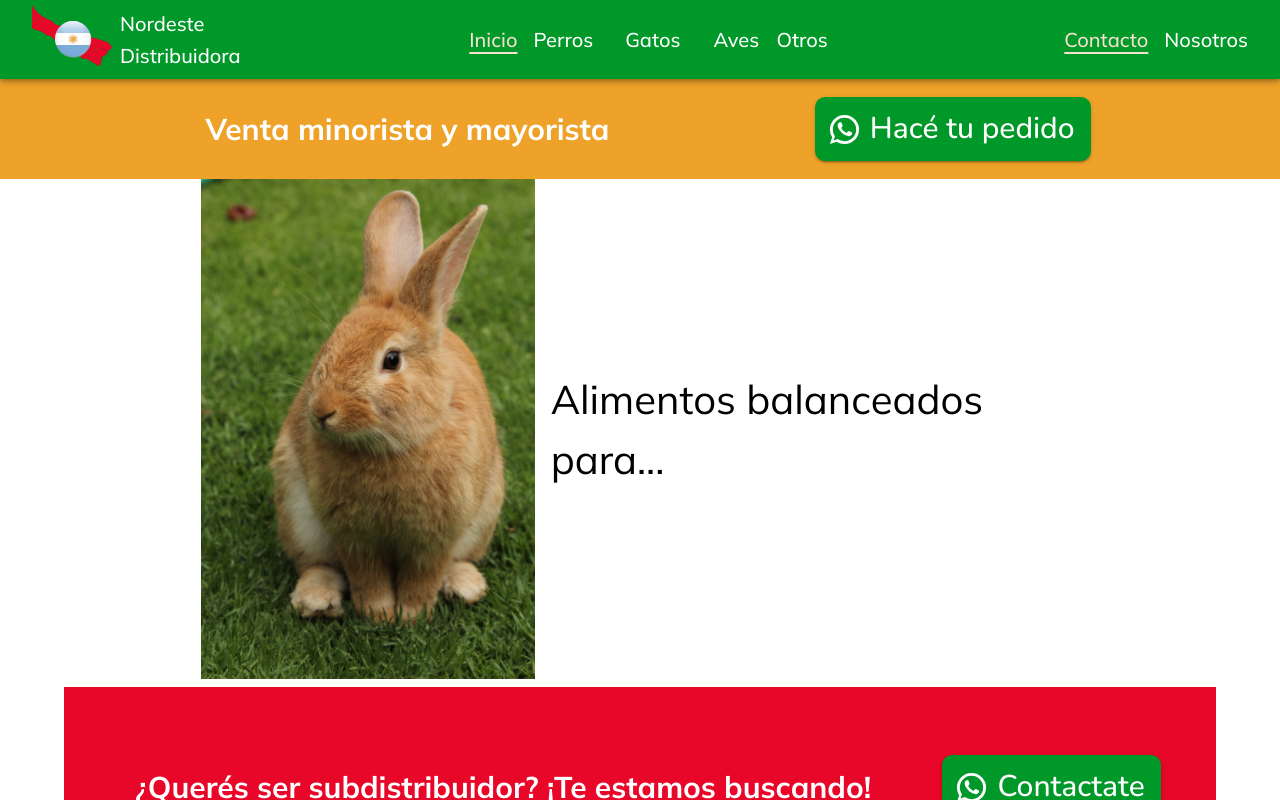
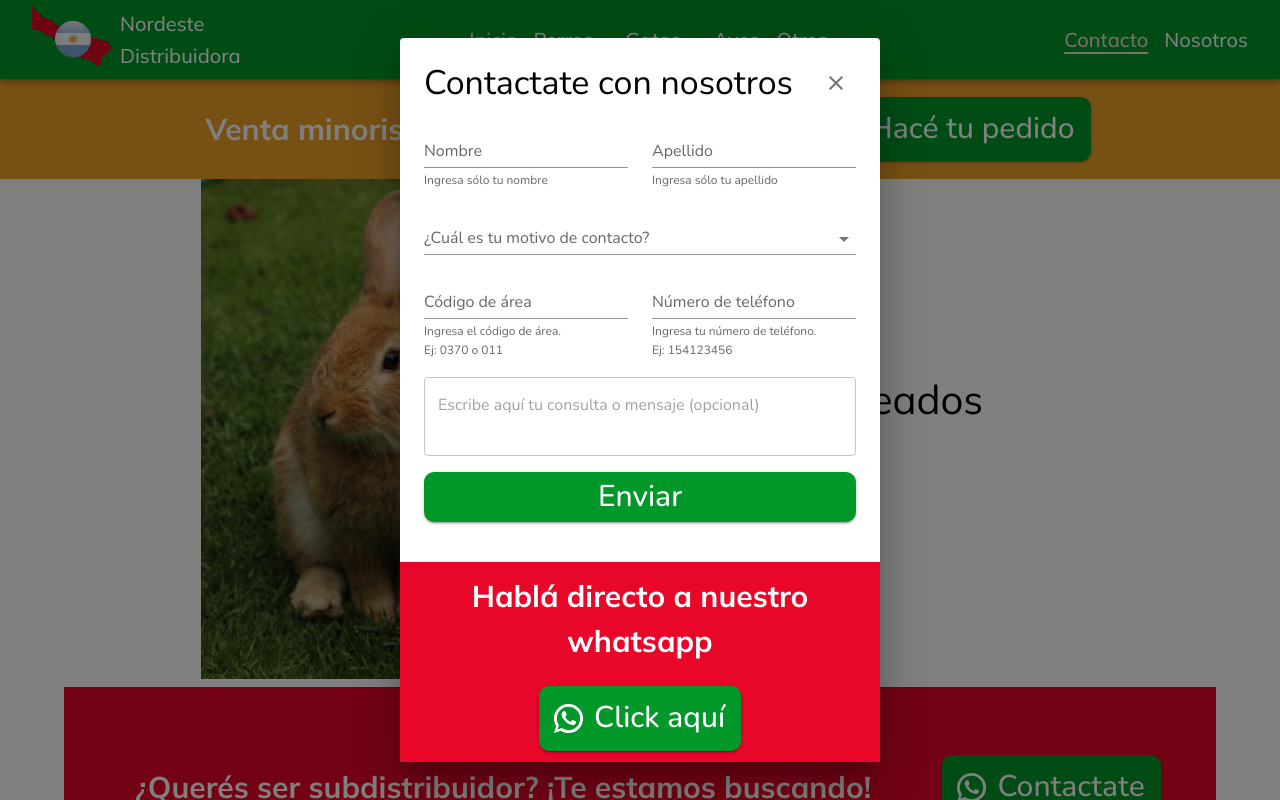
Before and after one commit to gabguezDev/dis-nord-landing, a Next.js app: page / in a window 1280 px wide. Both pictures are taken after a click on the button "Contacto". Shown: the top 800 px of the page. Built offline with nearby package versions, Linux system fonts and the light colour scheme.

Commit message:
contact form added

```diff
--- a/package.json
+++ b/package.json
@@ -13,6 +13,7 @@
     "@emotion/styled": "^11.10.4",
     "@mui/icons-material": "^5.10.6",
     "@mui/material": "^5.10.6",
+    "formik": "^2.2.9",
     "next": "12.3.1",
     "react": "18.2.0",
     "react-dom": "18.2.0",
--- a/pages/index.tsx
+++ b/pages/index.tsx
@@ -7,7 +7,6 @@ const Home: NextPage = () => {
 	return (
 		<>
 			<Homepage />
-			<Contact />
 		</>
 	);
 };
--- a/src/Layouts/StandardLayout/StandardLayout.tsx
+++ b/src/Layouts/StandardLayout/StandardLayout.tsx
@@ -2,24 +2,41 @@ import React, { ReactNode } from "react";
 
 import Head from "next/head";
 
+import { Box } from "@mui/material";
+
 import Navbar from "../../components/Navbar/Navbar";
 import Footer from "../../containers/Footer/Footer";
-import { Box } from "@mui/material";
+import ContactDialog from "../../containers/ContactDialog/ContactDialog";
+
+import useContactDialogState from "./states/useContactDialogState";
 
 type StandardLayoutProps = {
 	children: ReactNode;
 };
 
 const StandardLayout = ({ children }: StandardLayoutProps) => {
+	const { isContactDialogOpen, handleContactDialogOpen } =
+		useContactDialogState();
+
 	return (
 		<Box>
 			<Head>
 				<title>Nordeste Distribuidora </title>
-				<meta name="description" content="Generated by create next app" />
+				<meta
+					name="Nordeste Distribuidora"
+					content="Distribuidora de alimentos balanceados para animales de campo y domésticos."
+				/>
 			</Head>
-			<Navbar isContactDialogOpen={true} />
+			<Navbar
+				handleContactDialogOpen={() => handleContactDialogOpen(true)}
+				isContactDialogOpen={isContactDialogOpen}
+			/>
 			<Box>{children}</Box>
 			<Footer />
+			<ContactDialog
+				isContactDialogOpen={isContactDialogOpen}
+				onClose={() => handleContactDialogOpen(false)}
+			/>
 		</Box>
 	);
 };
--- /dev/null
+++ b/src/Layouts/StandardLayout/states/useContactDialogState.ts
@@ -0,0 +1,15 @@
+import React from "react";
+import { useState } from "react";
+
+const useContactDialogState = () => {
+	const [isContactDialogOpen, setIsContactDialogOpen] =
+		useState<boolean>(false);
+
+	const handleContactDialogOpen = (isOpen: boolean) => {
+		setIsContactDialogOpen(isOpen);
+	};
+
+	return { isContactDialogOpen, handleContactDialogOpen };
+};
+
+export default useContactDialogState;
--- /dev/null
+++ b/src/components/ContactForm/ContactForm.styles.ts
@@ -0,0 +1 @@
+export const styles = {};
--- a/src/components/ContactForm/ContactForm.tsx
+++ b/src/components/ContactForm/ContactForm.tsx
@@ -8,10 +8,11 @@ import {
 	Select,
 	MenuItem,
 } from "@mui/material";
-
-type Props = {};
+import useHandleSubmitForm from "./states/useHandleSubmitForm";
 
 const ContactForm = () => {
+	const { formik } = useHandleSubmitForm();
+
 	return (
 		<Box
 			component="form"
@@ -23,18 +24,15 @@ const ContactForm = () => {
 			}}
 		>
 			<Box
-				sx={{
-					display: "flex",
-					alignItems: "center",
-					justifyContent: "start",
-					gap: 3,
-				}}
+				sx={{ display: "flex", justifyContent: "space-between", width: "100%" }}
 			>
 				<TextField
 					variant="standard"
 					helperText="Ingresa sólo tu nombre"
-					id="firstName"
+					id="name"
 					label="Nombre"
+					value={formik.values.name}
+					onChange={formik.handleChange}
 				/>
 
 				<TextField
@@ -42,38 +40,67 @@ const ContactForm = () => {
 					helperText="Ingresa sólo tu apellido"
 					id="lastName"
 					label="Apellido"
+					value={formik.values.lastName}
+					onChange={formik.handleChange}
 				/>
 			</Box>
 
 			<FormControl variant="standard" fullWidth>
-				<InputLabel id="demo-simple-select-label">
-					¿Cuál es tu motivo de contacto?
-				</InputLabel>
+				<InputLabel id="reason">¿Cuál es tu motivo de contacto?</InputLabel>
 				<Select
-					labelId="demo-simple-select-label"
-					id="demo-simple-select"
-					//value={age}
-					label="Age"
-					//onChange={handleChange}
+					id="reason"
+					label="reason"
+					name="reason"
+					value={formik.values.reason}
+					onChange={formik.handleChange}
 				>
-					<MenuItem value={10}>Compra minorista</MenuItem>
-					<MenuItem value={10}>Compra mayorista</MenuItem>
-					<MenuItem value={10}>Soy proveedor</MenuItem>
+					<MenuItem value={"Compra minorista"}>Compra minorista</MenuItem>
+					<MenuItem value={"Compra mayorista"}>Compra mayorista</MenuItem>
+					<MenuItem value={"Soy proveedor"}>Soy proveedor</MenuItem>
 				</Select>
 			</FormControl>
 
-			<TextField
-				variant="standard"
-				helperText="Ingresa tu número de teléfono"
-				id="phoneNumber"
-				label="Número de teléfono de contacto"
-			/>
+			<Box
+				sx={{ display: "flex", justifyContent: "space-between", width: "100%" }}
+			>
+				<TextField
+					variant="standard"
+					helperText={
+						<>
+							Ingresa el código de área.
+							<br /> Ej: 0370 o 011
+						</>
+					}
+					id="dialCode"
+					name="dialCode"
+					label="Código de área"
+					value={formik.values.dialCode}
+					onChange={formik.handleChange}
+				/>
+				<TextField
+					variant="standard"
+					helperText={
+						<>
+							Ingresa tu número de teléfono.
+							<br /> Ej: 154123456
+						</>
+					}
+					id="contactNumber"
+					name="contactNumber"
+					label="Número de teléfono"
+					value={formik.values.contactNumber}
+					onChange={formik.handleChange}
+				/>
+			</Box>
 
 			<TextField
 				placeholder="Escribe aquí tu consulta o mensaje (opcional)"
+				name="message"
 				multiline
 				rows={2}
 				maxRows={5}
+				value={formik.values.message}
+				onChange={formik.handleChange}
 			/>
 
 			<Button variant="contained" sx={{ height: "50px", bgcolor: "#009929" }}>
--- /dev/null
+++ b/src/components/ContactForm/states/useHandleSubmitForm.ts
@@ -0,0 +1,23 @@
+import { useFormik } from "formik";
+import React from "react";
+
+const useHandleSubmitForm = () => {
+	const formik = useFormik({
+		initialValues: {
+			name: "",
+			lastName: "",
+			dialCode: "",
+			contactNumber: "",
+			reason: "",
+			message: "",
+		},
+		/* validationSchema: validationSchema, */
+		onSubmit: values => {
+			alert(JSON.stringify(values, null, 2));
+		},
+	});
+
+	return { formik };
+};
+
+export default useHandleSubmitForm;
--- a/src/components/HeaderImage/HeaderImage.styles.ts
+++ b/src/components/HeaderImage/HeaderImage.styles.ts
@@ -25,6 +25,6 @@ export const styles = {
 		justifyContent: "center",
 		alignItems: "center",
 		width: { xs: "auto", md: "50%", lg: "auto" },
-		height: { xs: "350px", md: "500px" },
+		height: { xs: "350px", sm: "400px", md: "500px" },
 	},
 };
--- a/src/components/Navbar/Navbar.tsx
+++ b/src/components/Navbar/Navbar.tsx
@@ -20,9 +20,13 @@ import useDrawer from "./states/useDrawer";
 
 interface NavbarProps {
 	isContactDialogOpen: boolean;
+	handleContactDialogOpen: () => void;
 }
 
-const Navbar: FC<NavbarProps> = ({ isContactDialogOpen }: NavbarProps) => {
+const Navbar: FC<NavbarProps> = ({
+	isContactDialogOpen,
+	handleContactDialogOpen,
+}: NavbarProps) => {
 	const router = useRouter();
 
 	const actualPath = router.pathname;
@@ -215,7 +219,7 @@ const Navbar: FC<NavbarProps> = ({ isContactDialogOpen }: NavbarProps) => {
 
 					<Box sx={{ display: { xs: "none", md: "flex" } }}>
 						<Button
-							//onClick={handleCloseNavMenu}
+							onClick={handleContactDialogOpen}
 							sx={{
 								my: 2,
 								fontSize: { md: 18, lg: 20 },
--- /dev/null
+++ b/src/containers/ContactDialog/ContactDialog.styles.ts
@@ -0,0 +1,10 @@
+export const styles = {
+	innerDialogContainer: { m: 3 },
+	dialogTitle: { flex: 1, fontFamily: "Nunito", color: "#000" },
+	contactFormWrapper: {
+		height: "100%",
+		display: "flex",
+		flexDirection: "column",
+		justifyContent: "center",
+	},
+};
--- a/src/containers/ContactDialog/ContactDialog.tsx
+++ b/src/containers/ContactDialog/ContactDialog.tsx
@@ -6,20 +6,24 @@ import CloseIcon from "@mui/icons-material/Close";
 
 import ContactForm from "../../components/ContactForm/ContactForm";
 import Advertisement from "../../components/Advertisement/Advertisement";
+import { styles } from "./ContactDialog.styles";
 
 interface ContactDialogProps {
 	isContactDialogOpen: boolean;
 	onClose: (dialogOpen: boolean) => void;
 }
 
-const ContactDialog = ({ isContactDialogOpen }: ContactDialogProps) => {
+const ContactDialog = ({
+	isContactDialogOpen,
+	onClose,
+}: ContactDialogProps) => {
 	return (
 		<Dialog open={isContactDialogOpen}>
-			<Box sx={{ m: 3 }}>
+			<Box sx={styles.innerDialogContainer}>
 				<Box display="flex" alignItems="center">
 					<Typography
 						variant="h4"
-						sx={{ flex: 1, fontFamily: "Nunito", color: "#000" }}
+						sx={styles.dialogTitle}
 					>
 						Contactate con nosotros
 					</Typography>
@@ -28,12 +32,7 @@ const ContactDialog = ({ isContactDialogOpen }: ContactDialogProps) => {
 					</IconButton>
 				</Box>
 				<Box
-					sx={{
-						height: "100%",
-						display: "flex",
-						flexDirection: "column",
-						justifyContent: "center",
-					}}
+					sx={styles.contactFormWrapper}
 				>
 					<ContactForm />
 				</Box>
```
Also changed, not shown: 1 other file (tests, documents, lock files or other folders).
